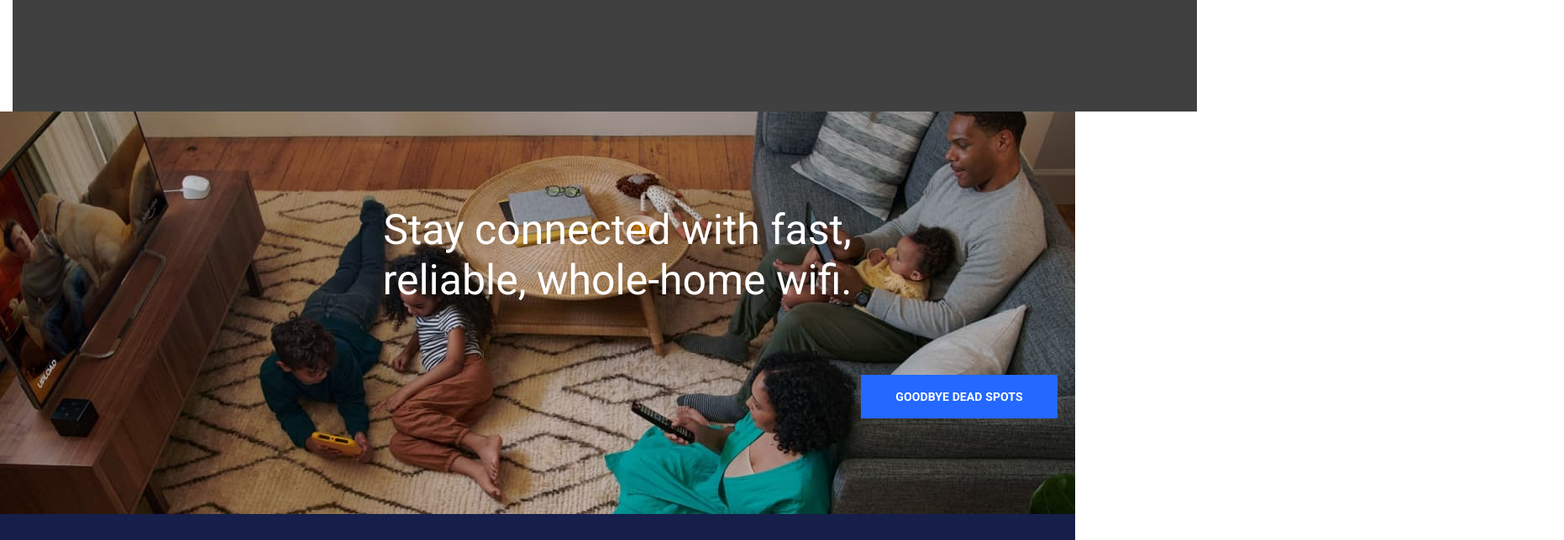
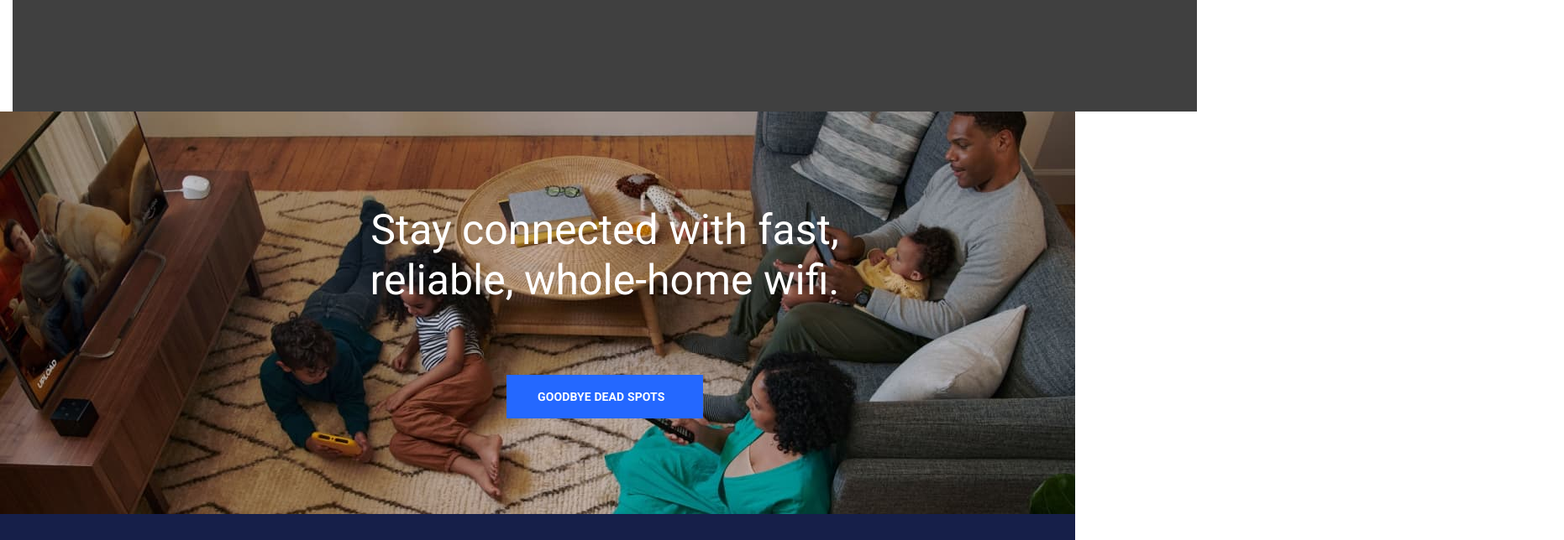
Before and after one commit to a-pinchuk/command-project, a website built with Parcel: page src/index.html in a window 1280 px wide. Shown: the part 2680-3324 px from the top of the page at 84% size, 1862 px wide, since content can reach past the window. Built offline with nearby package versions, Linux system fonts and the light colour scheme.

Commit message:
stayconnected changes

```diff
--- a/src/sass/components/_stayconnected.scss
+++ b/src/sass/components/_stayconnected.scss
@@ -4,9 +4,15 @@
   background-image: url(../images/familysecond.jpg);
   background-repeat: no-repeat;
   background-size: cover;
-  padding: 111px 422px 249px 422px;
-  text-align: center;
 }
+.stayconnected .container {
+    padding-top: 111px;
+    display: flex;
+    flex-direction: column;
+    justify-content: center;
+    align-items: center;
+}
+
 .stayconnected-txt {
   font-style: normal;
   font-weight: 400;
```
